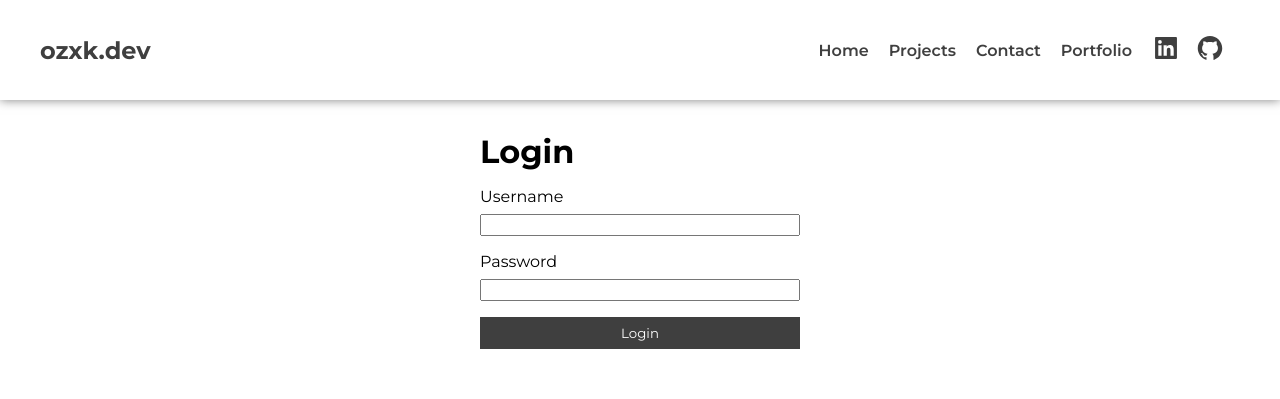
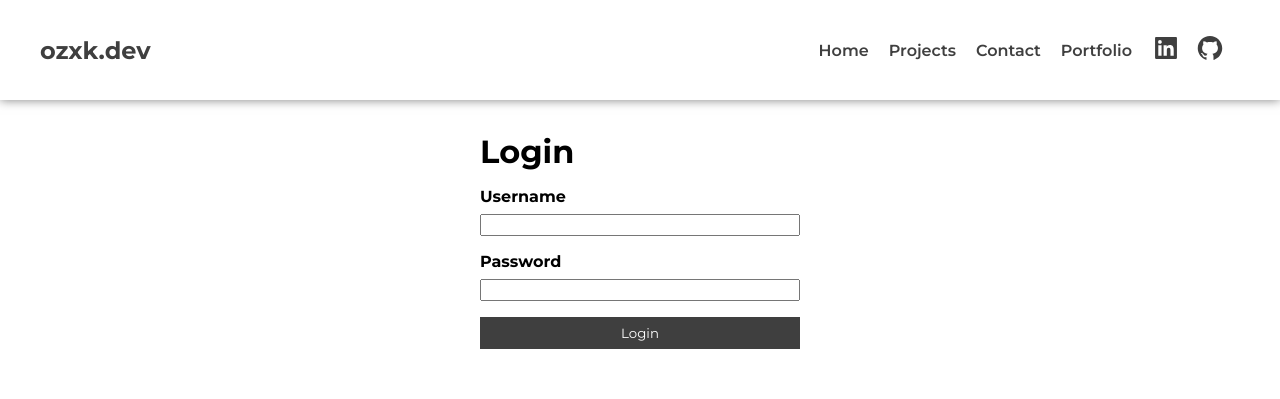
Before and after one commit to Ouzx/ozxkdev, a Next.js app: page /auth/login in a window 1280 px wide. Shown: the top 399 px of the page. Built offline with nearby package versions, Linux system fonts and the light colour scheme; no server answers.

Commit message:
textbox added

```diff
--- a/package.json
+++ b/package.json
@@ -24,6 +24,7 @@
     "react-paginate": "^8.1.4",
     "react-scroll-parallax": "^3.3.2",
     "react-share": "^4.4.1",
+    "react-toastify": "^9.1.1",
     "server-only": "^0.0.1",
     "typescript": "4.9.4"
   },
--- /dev/null
+++ b/src/app/auth/login/Components/TextBox/TextBox.module.scss
@@ -0,0 +1,7 @@
+.container {
+  display: flex;
+  flex-direction: column;
+  gap: 0.5rem;
+  margin-bottom: 1rem;
+  font-weight: bold;
+}
--- /dev/null
+++ b/src/app/auth/login/Components/TextBox/TextBox.tsx
@@ -0,0 +1,20 @@
+import React from "react";
+import styles from "./TextBox.module.scss";
+interface Props {
+  id: string;
+  label: string;
+  type: string;
+}
+
+const TextBox = React.forwardRef<
+  HTMLInputElement,
+  React.PropsWithChildren<Props>
+>((props, ref) => {
+  return (
+    <div className={styles.container}>
+      <label htmlFor={props.id}>{props.label}</label>
+      <input type={props.type} id={props.id} ref={ref} />
+    </div>
+  );
+});
+export default TextBox;
--- a/src/app/auth/login/page.module.scss
+++ b/src/app/auth/login/page.module.scss
@@ -5,12 +5,7 @@
     h1 {
       margin-bottom: 1rem;
     }
-    div {
-      display: flex;
-      gap: 0.5rem;
-      flex-direction: column;
-      margin-bottom: 1rem;
-    }
+
     margin: 2rem auto;
 
     max-width: 20rem;
@@ -28,4 +23,13 @@
       }
     }
   }
+
+  .error {
+    // text-red-700 bg-red-100 py-2 px-5 rounded-md"
+    color: red;
+    background-color: #fdd;
+    padding: 0.5rem;
+    margin: 1rem 0;
+    border-radius: 0.25rem;
+  }
 }
--- a/src/app/auth/login/page.tsx
+++ b/src/app/auth/login/page.tsx
@@ -2,7 +2,7 @@
 import React, { useRef } from "react";
 import styles from "./page.module.scss";
 import { signIn } from "next-auth/react";
-
+import TextBox from "./Components/TextBox/TextBox";
 const page = ({
   searchParams,
 }: {
@@ -29,19 +29,29 @@ const page = ({
 
   return (
     <div className={styles.login}>
-      <div className={styles.form_group}>
+      <form
+        className={styles.form_group}
+        onSubmit={(e) => {
+          e.preventDefault();
+          onClick();
+        }}
+      >
         <h1>Login</h1>
+        {(searchParams?.message || searchParams?.error) && (
+          <p className={styles.error}>
+            {searchParams?.message || "Invalid username or password"}
+          </p>
+        )}
         {/* TODO: Make it component */}
-        <div>
-          <label htmlFor="username">Username</label>
-          <input type="text" id="username" ref={userName} />
-        </div>
-        <div>
-          <label htmlFor="password">Password</label>
-          <input type="password" id="password" ref={password} />
-        </div>
-        <button onClick={onClick}>Login</button>
-      </div>
+        <TextBox id="username" type="text" ref={userName} label="Username" />
+        <TextBox
+          id="password"
+          type="password"
+          ref={password}
+          label="Password"
+        />
+        <button type="submit">Login</button>
+      </form>
     </div>
   );
 };
--- a/src/pages/api/auth/[...nextauth].ts
+++ b/src/pages/api/auth/[...nextauth].ts
@@ -37,7 +37,8 @@ export const authOptions: NextAuthOptions = {
             return user;
           } else throw new Error("Invalid username or password");
         } catch (e) {
-          console.log(e);
+          // console.log(e);
+          return null;
         }
       },
     }),
```
Also changed, not shown: 1 other file (tests, documents, lock files or other folders).
